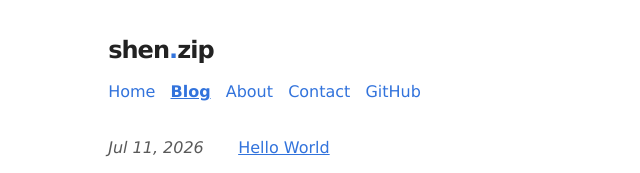
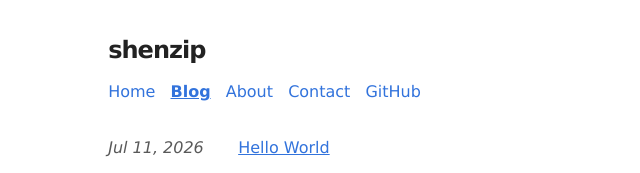
Before and after one commit to 6a6179/shen.zip, an Astro site: page /blog in a window 1280 px wide. Shown: the top 173 px of the page, 201-841 px from the left. Built offline with nearby package versions, Linux system fonts and the light colour scheme; Astro itself is replaced by a stand-in of ours.

Commit message:
Remove dot from logo

```diff
--- a/src/components/Header.astro
+++ b/src/components/Header.astro
@@ -5,7 +5,7 @@ import HeaderLink from './HeaderLink.astro';
 
 <header>
 	<a class="wordmark" href="/" aria-label={`${SITE_TITLE} home`}>
-		<span>shen</span><span class="dot" aria-hidden="true">.</span><span>zip</span>
+		shenzip
 	</a>
 	<nav>
 		<HeaderLink href="/">Home</HeaderLink>
@@ -29,7 +29,4 @@ import HeaderLink from './HeaderLink.astro';
 		letter-spacing: -0.04em;
 		text-decoration: none;
 	}
-	.dot {
-		color: var(--link);
-	}
 </style>
```
Also changed, not shown: public/favicon.svg.
